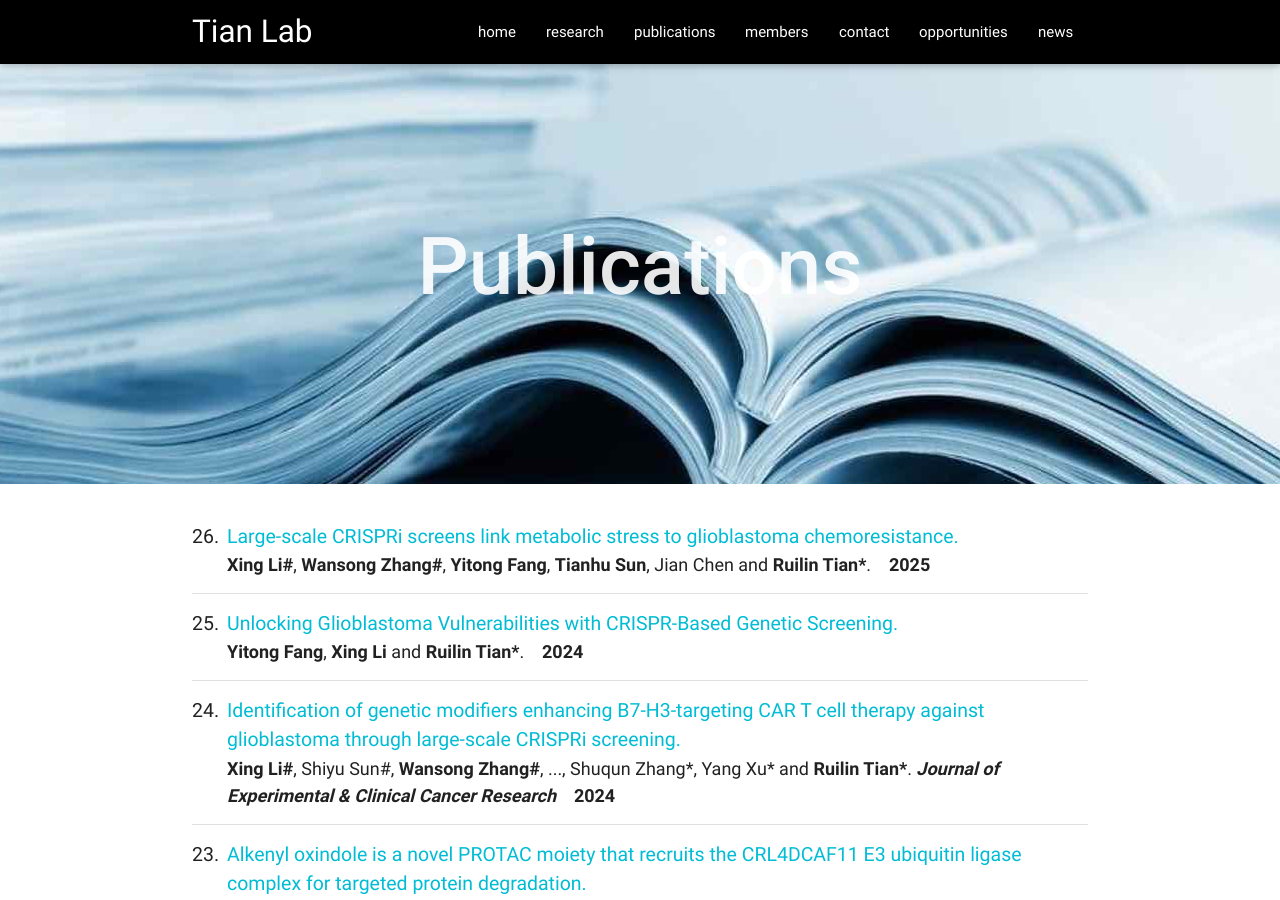
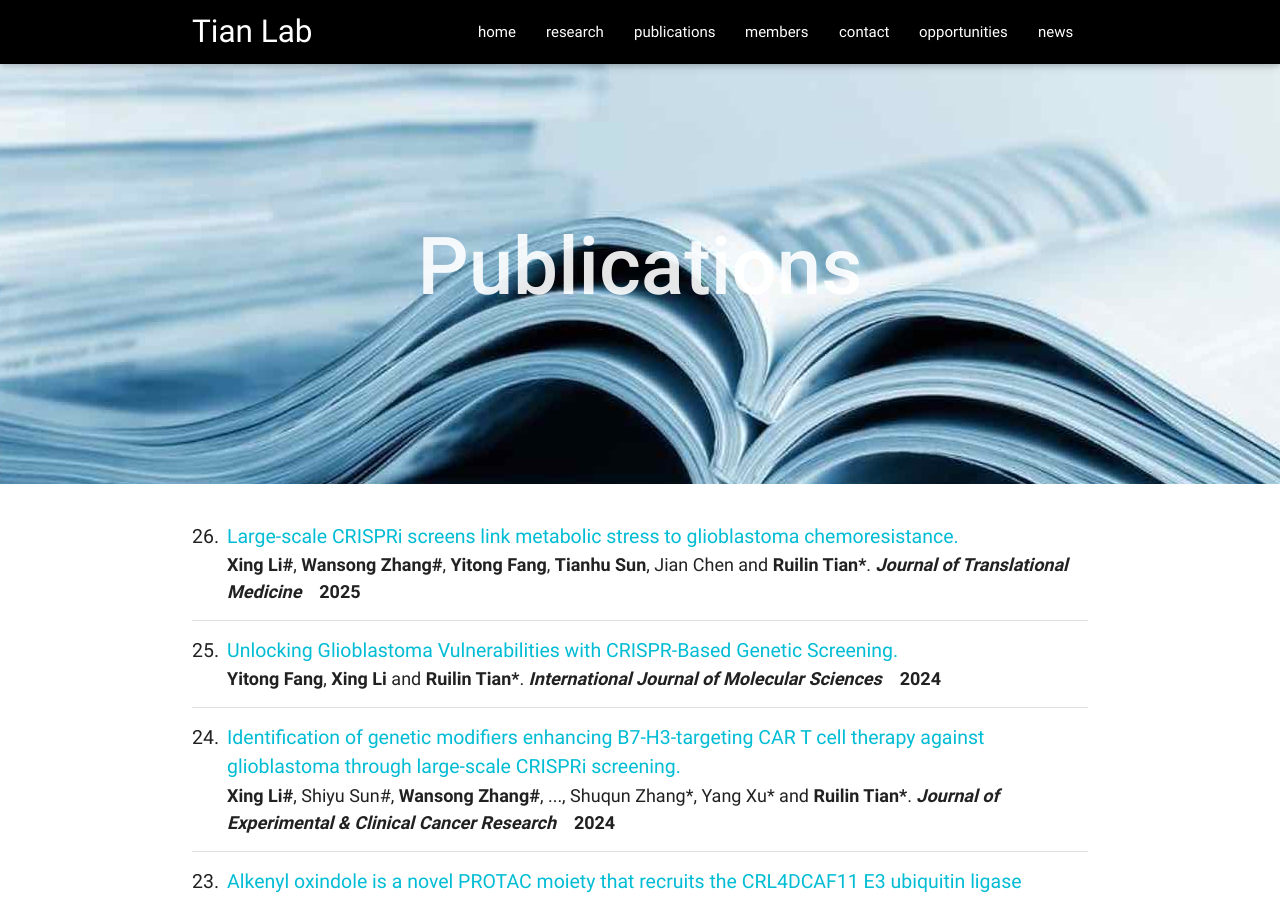
Before and after one commit to rltianlab/rltianlab.github.io, a Jekyll site: the page built from publications/index.html, in a window 1280 px wide and 900 px high. Built offline with Jekyll 4.4.1, drawn with Linux system fonts in a browser that asks for light colours.

Commit message:
Update publications.yml

```diff
--- a/_data/publications.yml
+++ b/_data/publications.yml
@@ -1,11 +1,13 @@
 - title: Large-scale CRISPRi screens link metabolic stress to glioblastoma chemoresistance
   authors: <b>Xing Li#</b>, <b>Wansong Zhang#</b>, <b>Yitong Fang</b>, <b>Tianhu Sun</b>, Jian Chen and <b>Ruilin Tian*</b>
+  journal: Journal of Translational Medicine
   year: 2025
   doi: 10.1186/s12967-025-06261-4
   num: 26
 
 - title: Unlocking Glioblastoma Vulnerabilities with CRISPR-Based Genetic Screening
   authors: <b>Yitong Fang</b>, <b>Xing Li</b> and <b>Ruilin Tian*</b>
+  journal: International Journal of Molecular Sciences
   year: 2024
   doi: 10.3390/ijms25115702
   num: 25
```
